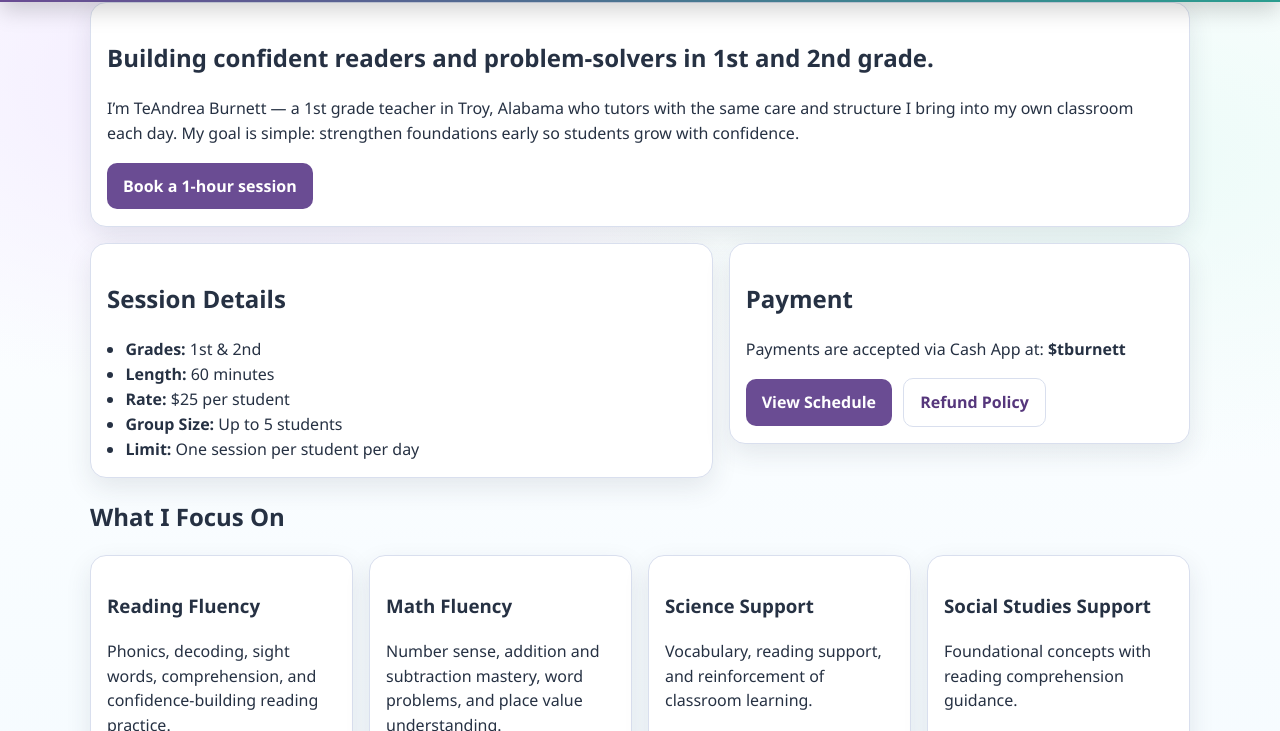
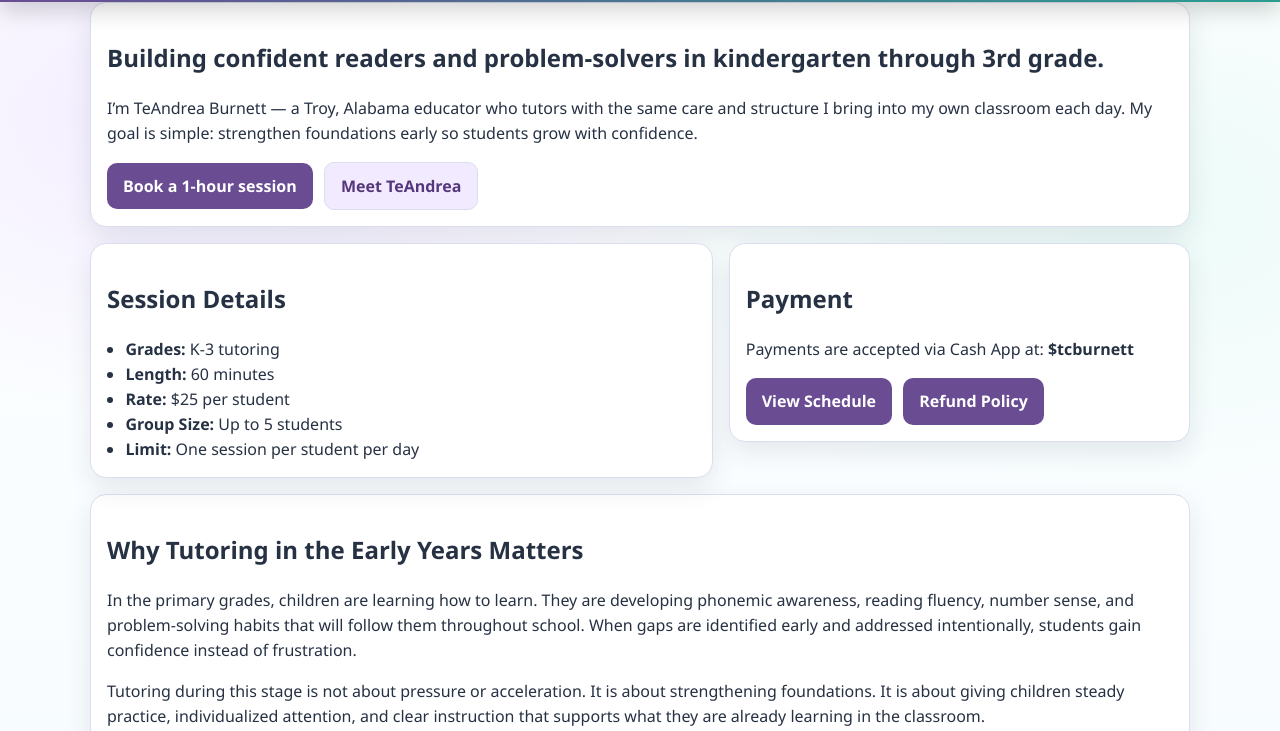
Before and after one commit to SandLotLab/TeandreaBurnettTutoring.com, a plain HTML site: page index.html in a window 1280 px wide. Shown: the part 69-800 px from the top of the page. Drawn offline with Linux system fonts and the light colour scheme.

Commit message:
Update homepage content, grade range, and button styling

```diff
--- a/css/styles.css
+++ b/css/styles.css
@@ -260,7 +260,15 @@
 
 .share-row { display: flex; gap: .75rem; flex-wrap: wrap; }
 
-.btn-ghost { background: transparent; border: 1px solid rgba(255,255,255,.18); }
+.btn-ghost {
+  background: var(--plum-100);
+  border: 1px solid var(--line);
+  color: var(--plum-700);
+}
+
+.btn-ghost:hover {
+  background: #e5d8ff;
+}
 .btn-small { padding: .55rem .85rem; font-size: .95rem; }
 .text-link { font-weight: 600; }
 .link-row { margin-top: .25rem; }
--- a/index.html
+++ b/index.html
@@ -4,12 +4,12 @@
   <meta charset="UTF-8" />
   <meta name="viewport" content="width=device-width, initial-scale=1.0" />
 
-  <title>TeAndrea Burnett Tutoring | 1st & 2nd Grade Tutor in Troy, Alabama</title>
-  <meta name="description" content="1st and 2nd grade tutoring in Troy, Alabama focused on strong reading and math foundations." />
+  <title>TeAndrea Burnett Tutoring | K–3 Tutor in Troy, Alabama</title>
+  <meta name="description" content="Kindergarten through 3rd grade tutoring in Troy, Alabama focused on strong reading and math foundations." />
   <link rel="canonical" href="https://teandreaburnetttutoring.com/" />
 
   <meta property="og:title" content="TeAndrea Burnett Tutoring | Troy, Alabama" />
-  <meta property="og:description" content="Local teacher-led tutoring for 1st and 2nd grade students in Troy, AL." />
+  <meta property="og:description" content="Local teacher-led tutoring for kindergarten through 3rd grade students in Troy, AL." />
   <meta property="og:type" content="website" />
   <meta property="og:url" content="https://teandreaburnetttutoring.com/" />
   <meta name="twitter:card" content="summary" />
@@ -26,10 +26,10 @@
 
     <!-- HERO -->
     <section class="card stack">
-      <h1>Building confident readers and problem-solvers in 1st and 2nd grade.</h1>
+      <h1>Building confident readers and problem-solvers in kindergarten through 3rd grade.</h1>
 
       <p>
-        I’m TeAndrea Burnett — a 1st grade teacher in Troy, Alabama who tutors with the same care and structure I bring into my own classroom each day. My goal is simple: strengthen foundations early so students grow with confidence.
+        I’m TeAndrea Burnett — a Troy, Alabama educator who tutors with the same care and structure I bring into my own classroom each day. My goal is simple: strengthen foundations early so students grow with confidence.
       </p>
 
       <div class="button-row">
@@ -44,7 +44,7 @@
       <section class="card stack">
         <h2>Session Details</h2>
         <ul class="session-list">
-          <li><strong>Grades:</strong> 1st & 2nd</li>
+          <li><strong>Grades:</strong> K-3 tutoring</li>
           <li><strong>Length:</strong> 60 minutes</li>
           <li><strong>Rate:</strong> $25 per student</li>
           <li><strong>Group Size:</strong> Up to 5 students</li>
@@ -57,14 +57,39 @@
 
         <p>
           Payments are accepted via Cash App at:
-          <strong>$tburnett</strong>
+          <strong>$tcburnett</strong>
         </p>
 
         <div class="button-row">
           <a class="btn" href="/schedule">View Schedule</a>
-          <a class="btn btn-ghost btn-ghost-outline" href="/refund-policy">Refund Policy</a>
+          <a class="btn" href="/refund-policy">Refund Policy</a>
         </div>
       </section>
+    </section>
+
+    <section class="card stack">
+      <h2>Why Tutoring in the Early Years Matters</h2>
+
+      <p>
+        In the primary grades, children are learning how to learn. They are developing
+        phonemic awareness, reading fluency, number sense, and problem-solving habits
+        that will follow them throughout school. When gaps are identified early and
+        addressed intentionally, students gain confidence instead of frustration.
+      </p>
+
+      <p>
+        Tutoring during this stage is not about pressure or acceleration. It is about
+        strengthening foundations. It is about giving children steady practice,
+        individualized attention, and clear instruction that supports what they are
+        already learning in the classroom.
+      </p>
+
+      <p>
+        I focus heavily on reading and math fluency because those skills impact every
+        subject. When a child reads confidently, comprehension improves. When math
+        facts become automatic, problem-solving becomes less overwhelming. Strong
+        foundations create independent learners.
+      </p>
     </section>
 
 
```
Also changed, not shown: about.html (+1 -26 lines), terms.html (+1 -1 lines).
